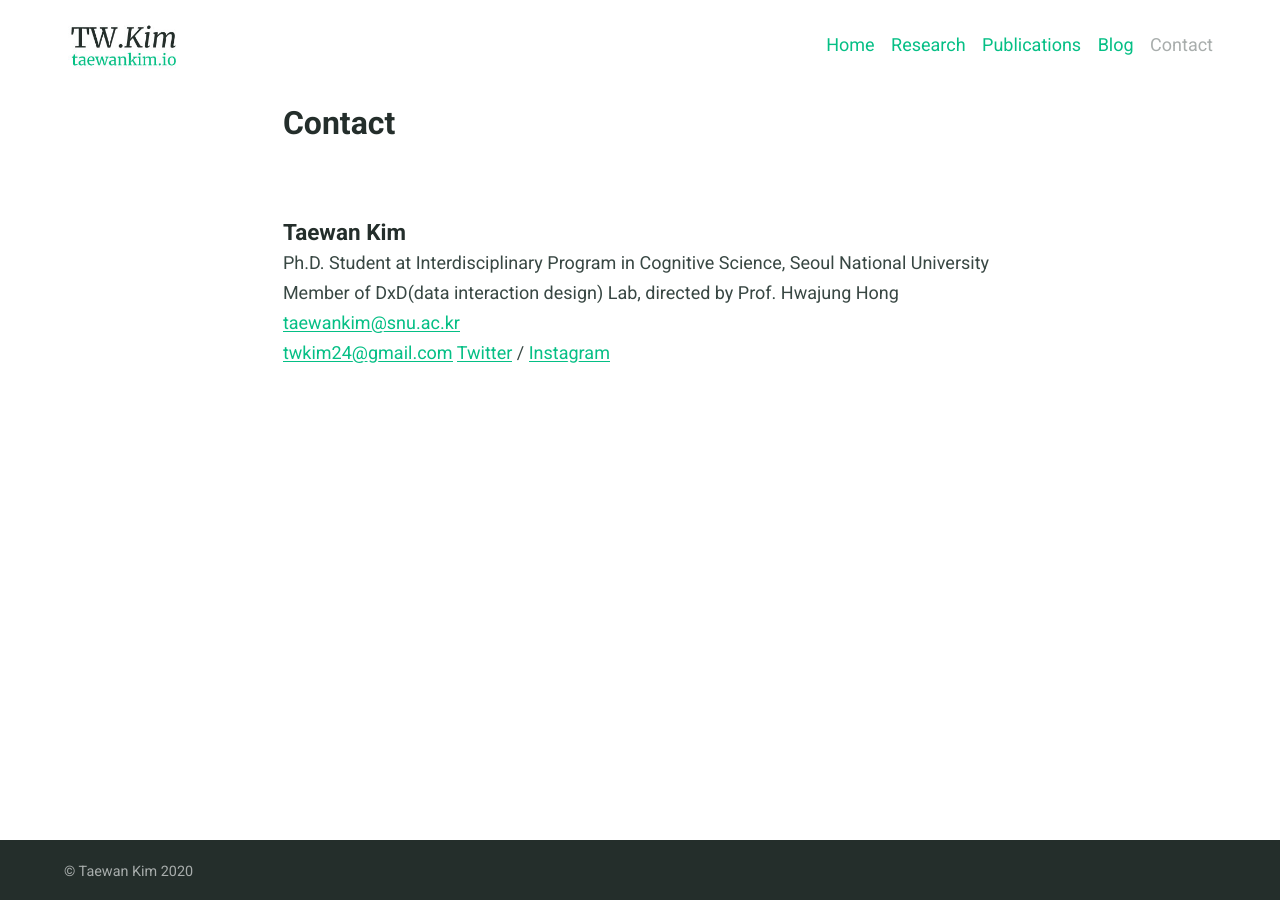
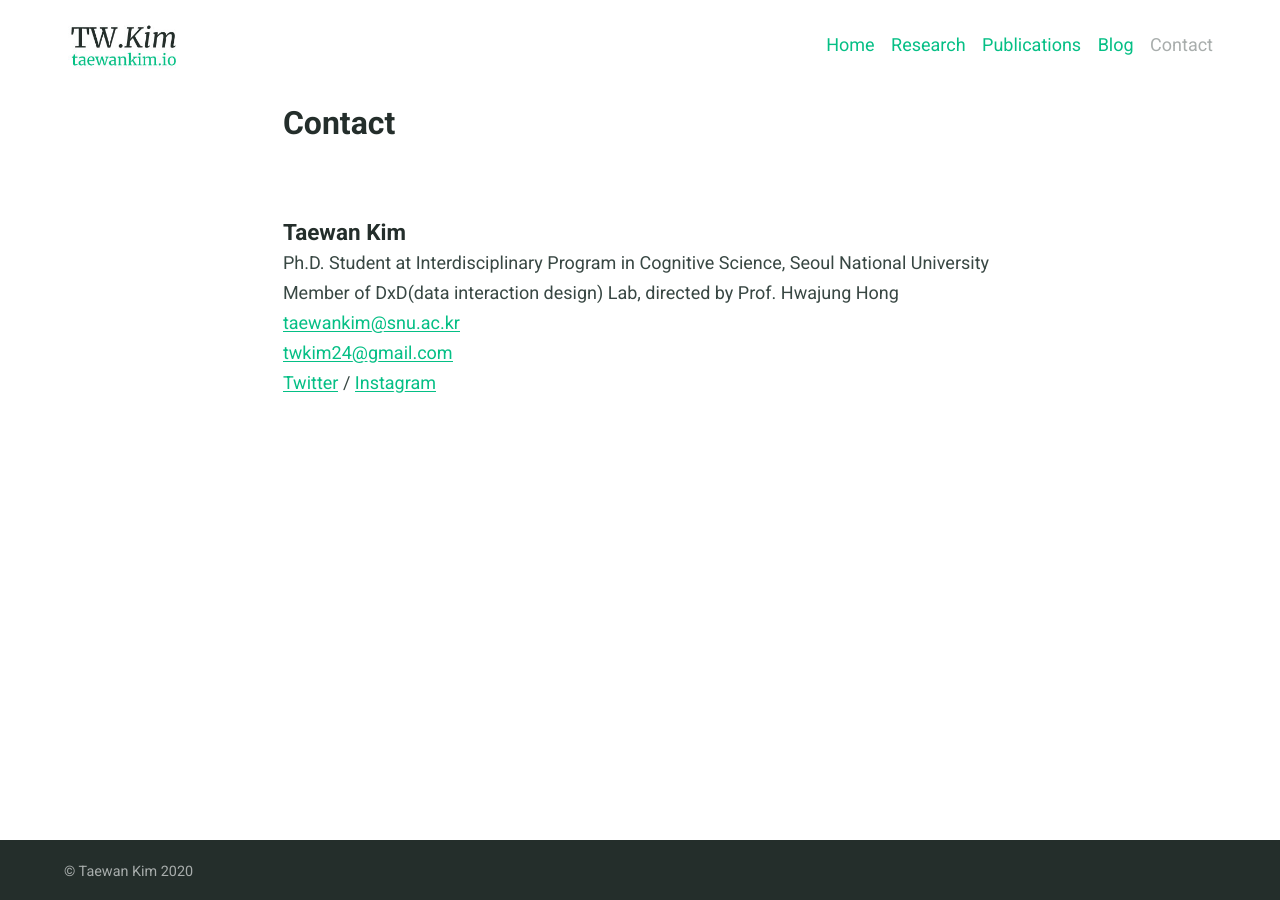
Before and after one commit to twkim24/twkim24.github.io, a Jekyll site: the page built from cv.md, in a window 1280 px wide. Built offline with Jekyll 4.4.1, drawn with Linux system fonts in a browser that asks for light colours.

Commit message:
Update cv.md

```diff
--- a/cv.md
+++ b/cv.md
@@ -9,9 +9,9 @@
 
 #### Taewan Kim
 Ph.D. Student at Interdisciplinary Program in Cognitive Science, Seoul National University <br>
-Member of DxD(data interaction design) Lab, directed by Prof. Hwajung Hong
+Member of DxD(data interaction design) Lab, directed by Prof. Hwajung Hong <br>
 <a href="mailto:taewankim@snu.ac.kr?Subject=" target="_top">taewankim@snu.ac.kr</a>
 <br>
-<a href="mailto:twkim24@gmail.aocm?Subject=" target="_top">twkim24@gmail.com</a>
+<a href="mailto:twkim24@gmail.aocm?Subject=" target="_top">twkim24@gmail.com</a> <br>
 <a href="https://twitter.com/twkim24" target="_top">Twitter</a> / <a href="https://www.instagram.com/twkim24/" target="_top">Instagram</a>
 <br>
```
